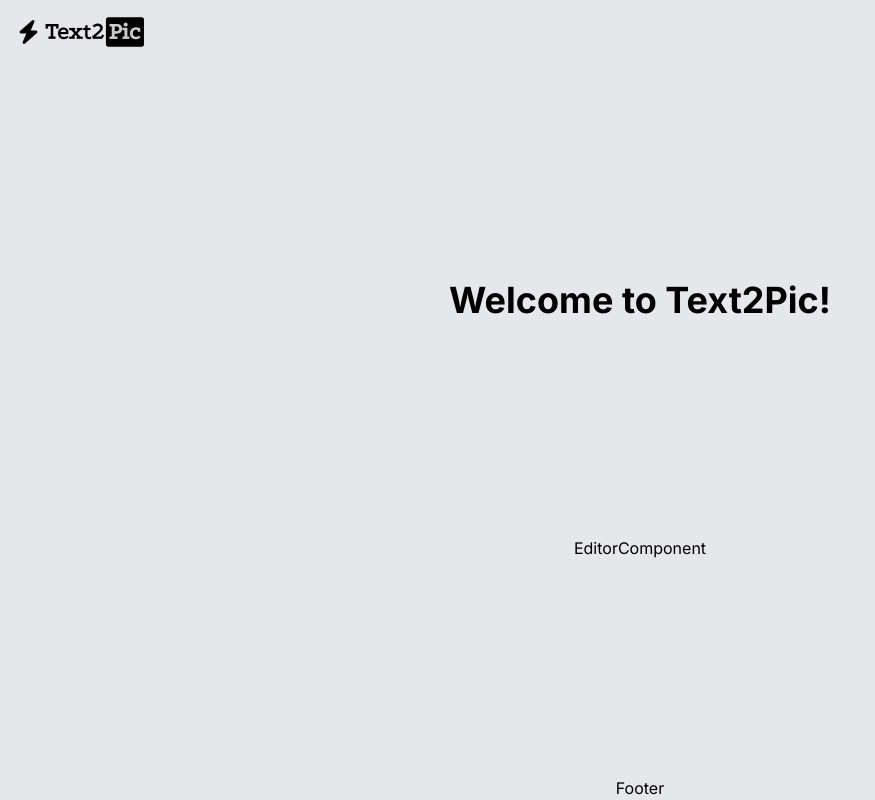
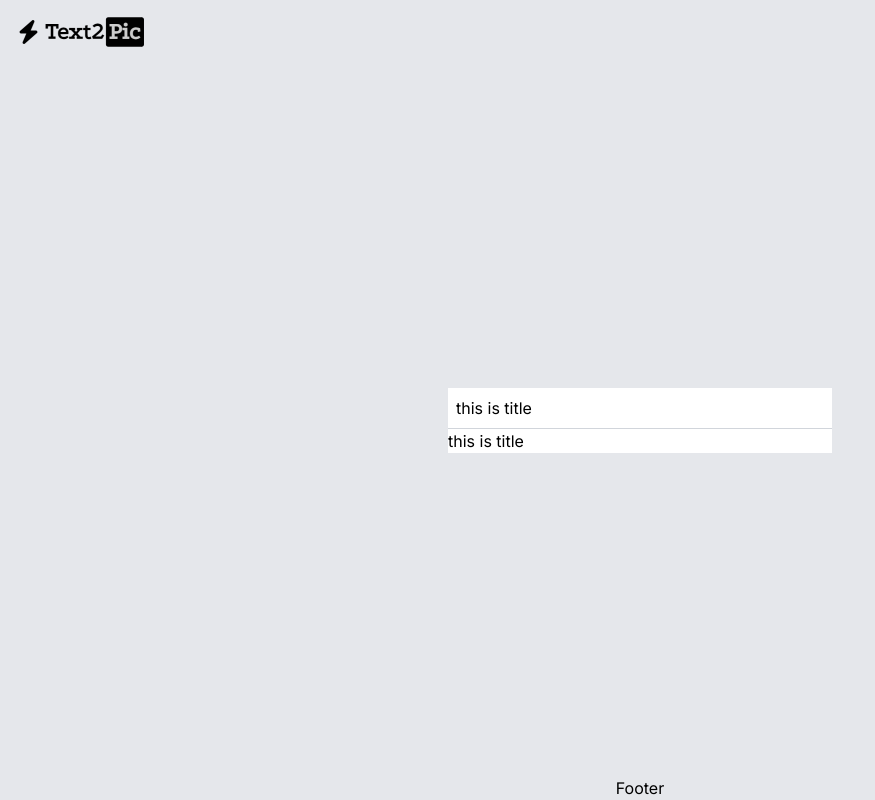
Before and after one commit to frontend-is-fun/text2pic, a Next.js app: page / in a window 1280 px wide. Shown: the whole page, without its empty margins (0-875 px from the left). Built offline with nearby package versions, Linux system fonts and the light colour scheme.

Commit message:
Update note title in Home component and EditorComponent

```diff
--- a/src/app/page.tsx
+++ b/src/app/page.tsx
@@ -11,7 +11,7 @@
 
 export default function Home() {
   const [note, setNote] = useState<NoteProps>({
-    title: '',
+    title: 'this is title',
     content: '',
     showDate: false,
     date: '',
@@ -44,15 +44,22 @@
     });
   };
 
+  const onChangeTitle = (title: string) => {
+    setNote({
+      ...note,
+      title,
+    });
+  };
+
   return (
     <main className='flex min-h-screen flex-col items-center justify-between p-0'>
       <HeaderComponent />
-      <h1 className='text-4xl font-bold'>Welcome to Text2Pic!</h1>
       <EditorComponent
         note={note}
         onToggleDarkMode={handleToggleDarkMode}
         onToggleFooter={handleToggleFooter}
         onToggleHeaderImage={handleToggleHeaderImage}
+        onChangeTitle={onChangeTitle}
       />
       <FooterComponent />
     </main>
--- a/src/components/editor/index.tsx
+++ b/src/components/editor/index.tsx
@@ -1,18 +1,35 @@
 import type { NoteProps } from '@/typings/note.typing';
+import { title } from 'process';
 
 export interface EditorComponentProps {
   note: NoteProps;
   onToggleDarkMode: () => void;
   onToggleFooter: () => void;
   onToggleHeaderImage: () => void;
+  onChangeTitle: (title: string) => void;
 }
 
 const EditorComponent = (props: EditorComponentProps) => {
-  const { note, onToggleDarkMode, onToggleFooter, onToggleHeaderImage } = props;
+  const {
+    note,
+    onToggleDarkMode,
+    onToggleFooter,
+    onToggleHeaderImage,
+    onChangeTitle,
+  } = props;
 
   return (
-    <div>
-      EditorComponent
+    <div
+      id='editor'
+      className='bg-white w-full max-w-96'
+    >
+      <input
+        type='text'
+        value={note.title}
+        onChange={(e) => onChangeTitle(e.target.value)}
+        className='w-full p-2 border-b border-gray-300'
+      />
+      {note.title && <h1>{note.title}</h1>}
     </div>
   );
 };
--- a/src/typings/note.typing.ts
+++ b/src/typings/note.typing.ts
@@ -1,5 +1,5 @@
 export interface NoteProps {
-  title: string;
+  title?: string;
   content: string;
   showDate: boolean;
   date?: string;
```
